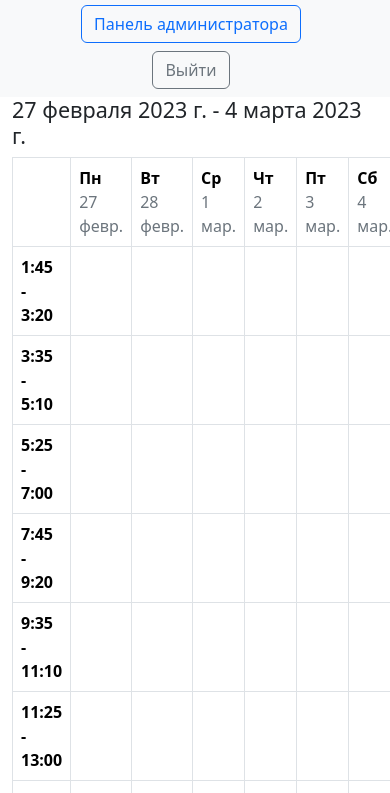
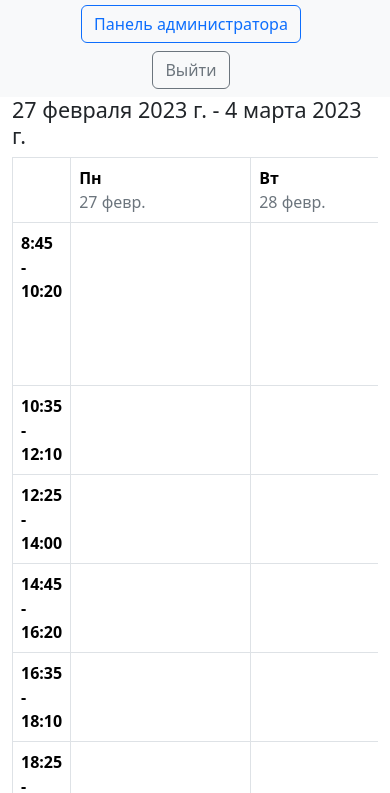
Before and after one commit to Aishsh506/team-dev-web, a plain HTML site: page schedule/index.html in a window 390 px wide. Shown: the part 51-844 px from the top of the page. Drawn offline with nearby package versions, Linux system fonts and the light colour scheme.

Commit message:
#17428 - Responsive table, lesson card

```diff
--- a/schedule/index.html
+++ b/schedule/index.html
@@ -30,28 +30,40 @@
         </nav>
         <div class="container">
             <h4><span id="weekStart">...</span> - <span id="weekEnd">...</span></h4>
-            <table class="table table-bordered" id="table">
+            <div class="table-responsive">
+                <table class="table table-bordered table-hover" id="table">
+                    <caption>Время пар указано по томскому времени (UTC+7:00)</caption>
                     <thead>
                         <tr>
-                        <td></td>
-                        <th scope="col">Пн</th>
-                        <th scope="col">Вт</th>
-                        <th scope="col">Ср</th>
-                        <th scope="col">Чт</th>
-                        <th scope="col">Пт</th>
-                        <th scope="col">Сб</th>
+                            <td class="align-top">
+                                <div class="card d-none card-success border-success text-success" style="cursor: pointer;" id="lessonCard">
+                                    <div class="card-body p-2 fs-6">
+                                        <h5 class="subject card-title">Название пары</h5>
+                                        <div class="room">Корпус, аудитория</div>
+                                        <div class="group">Группа</div>
+                                        <div class="teacher">Преподаватель</div>
+                                    </div>
+                                </div>
+                            </td>
+                            <th scope="col" style="min-width: 180px">Пн</th>
+                            <th scope="col" style="min-width: 180px">Вт</th>
+                            <th scope="col" style="min-width: 180px">Ср</th>
+                            <th scope="col" style="min-width: 180px">Чт</th>
+                            <th scope="col" style="min-width: 180px">Пт</th>
+                            <th scope="col" style="min-width: 180px">Сб</th>
                         </tr>
                     </thead>
                     <tbody>
-                    <tr><th scope="row"><time>8:45</time></th></tr>
-                    <tr><th scope="row"><time>10:35</time></th></tr>
-                    <tr><th scope="row"><time>12:25</time></th></tr>
-                    <tr><th scope="row"><time>14:45</time></th></tr>
-                    <tr><th scope="row"><time>16:35</time></th></tr>
-                    <tr><th scope="row"><time>18:25</time></th></tr>
-                    <tr><th scope="row"><time>20:15</time></th></tr>
+                        <tr><th scope="row"><time>8:45 - 10:20</time></th></tr>
+                        <tr><th scope="row"><time>10:35 - 12:10</time></th></tr>
+                        <tr><th scope="row"><time>12:25 - 14:00</time></th></tr>
+                        <tr><th scope="row"><time>14:45 - 16:20</time></th></tr>
+                        <tr><th scope="row"><time>16:35 - 18:10</time></th></tr>
+                        <tr><th scope="row"><time>18:25 - 20:00</time></th></tr>
+                        <tr><th scope="row"><time>20:15 - 21:50</time></th></tr>
                     </tbody>
                 </table>
+            </div>
         </div>
     </body>
     <script
--- a/schedule/schedule.js
+++ b/schedule/schedule.js
@@ -4,7 +4,7 @@ Date.prototype.addDays = function(days) {
     return date;
 }
 
-function addMinutes(date, minutes) {
+/*function addMinutes(date, minutes) {
     return new Date(date.getTime() + minutes*60000);
 }
 
@@ -16,13 +16,16 @@ function TomskToLocalHours(TomskHours) {
 
 function padTo2Digits(num) {
     return String(num).padStart(2, '0');
-}
+}*/
+
+let lessonCard = $("#lessonCard");
 
 $(document).ready(function() {
     const searchParams = new Proxy(new URLSearchParams(window.location.search), {
         get: (searchParams, prop) => searchParams.get(prop),
         });
     GenerateTable(parseInt(searchParams.week));
+    DisplayLesson({ id: "dsflkjsd", subject: "dfosnfd"}, 4);
 })
 
 function GenerateTable(week) {
@@ -33,7 +36,7 @@ function GenerateTable(week) {
     weekDate = weekDate.addDays(7 * week);
     weekStart = (weekDate.addDays(1 - weekDate.getDay()));
 
-    //заполнение названия недели
+    //заполнение дат начала и конца недели
     $("#weekStart").text(new Intl.DateTimeFormat('ru', { dateStyle:"long"}).format(weekStart));
     $("#weekEnd").text(new Intl.DateTimeFormat('ru', { dateStyle:"long"}).format(weekStart.addDays(5)));
 
@@ -52,7 +55,7 @@ function GenerateTable(week) {
         }
     })
 
-    //перевод времени пар с Томского времени в местное
+    /*//перевод времени пар с Томского времени в местное
     $("tbody th").each(function() {
         startTime = new Date();
         startTime.setUTCHours($(this).text().split(":")[0] - 7);
@@ -60,5 +63,13 @@ function GenerateTable(week) {
         endTime = addMinutes(startTime, 95);
         $(this).text(startTime.getHours() + ":" + padTo2Digits(startTime.getMinutes())
             + " - " + endTime.getHours() + ":" + padTo2Digits(endTime.getMinutes()));
-    })
+    })*/
 }
+
+function DisplayLesson(lessonDTO, weekDay) {
+    newLessonCard = lessonCard.clone();
+    newLessonCard.appendTo($("#lesson0-" + weekDay))
+    newLessonCard.removeClass("d-none");
+    newLessonCard.attr("id", lessonDTO.id);
+    newLessonCard.find(".subject").text(lessonDTO.subject);
+}
```
Lines whose indentation alone changed are shown as unchanged.
